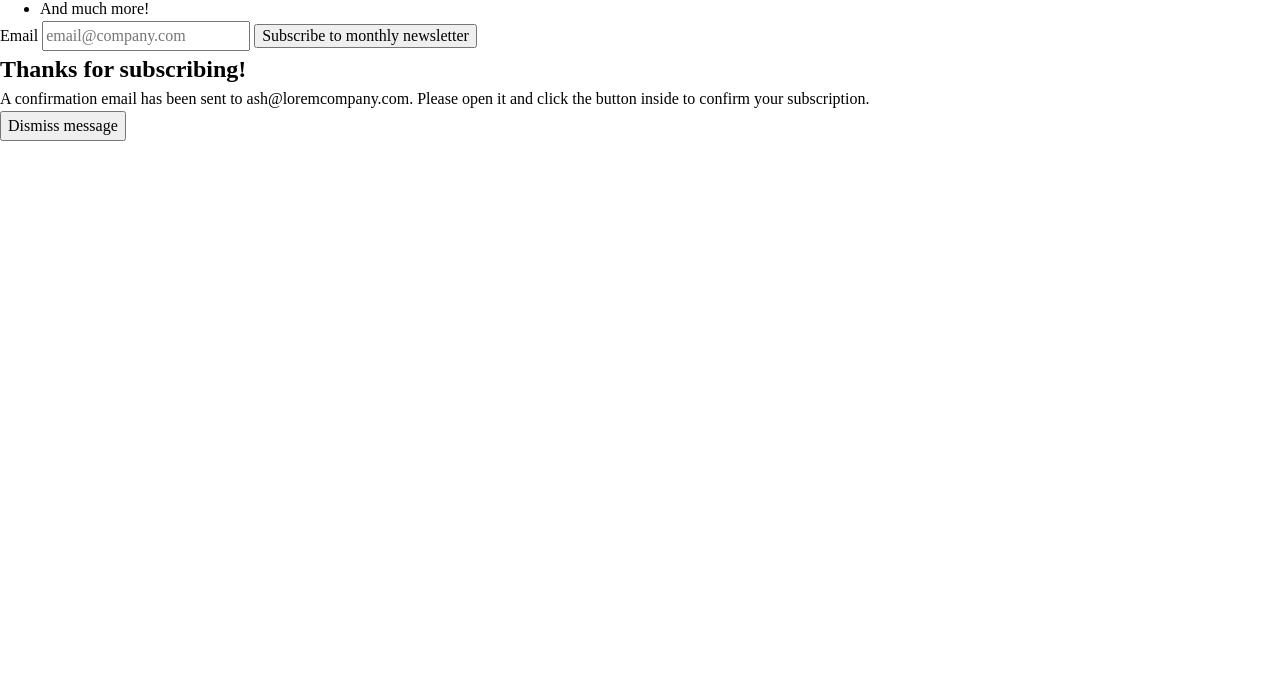
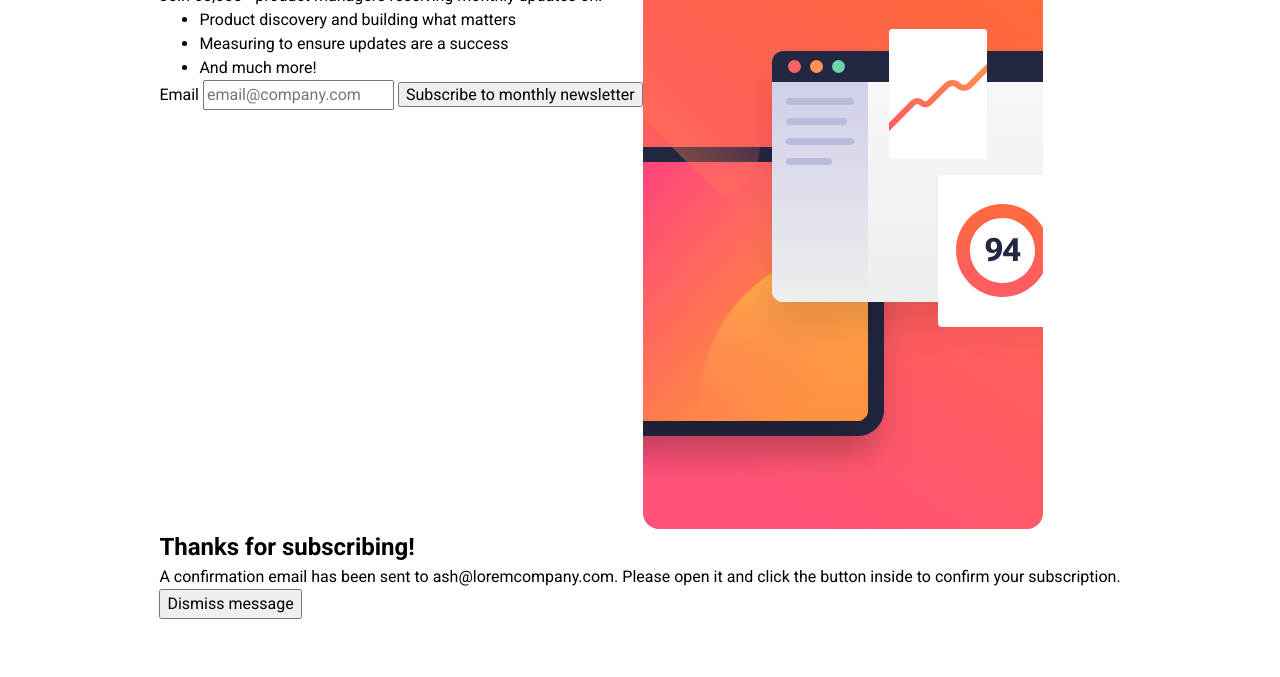
Before and after one commit to lawlawson/newsletter-sign-up, a plain HTML site: page index.html in a window 1280 px wide. Shown: the part 123-800 px from the top of the page. Drawn offline with Linux system fonts and the light colour scheme.

Commit message:
sorted columns

```diff
--- a/index.html
+++ b/index.html
@@ -16,6 +16,8 @@
   </head>
   <body>
     <main>
+      <div class="container">
+        <div class="columns">
           <div class="stay-updated">
             <h1>Stay updated!</h1>
             <p>Join 60,000+ product managers receiving monthly updates on:</p>
@@ -30,6 +32,14 @@
               <input type="submit" value="Subscribe to monthly newsletter" />
             </form>
           </div>
+          <div class="stay-updated-image">
+            <div class="sign-up">
+              <img
+                src="/assets/images/illustration-sign-up-desktop.svg"
+                alt="" />
+            </div>
+          </div>
+        </div>
         <div class="thanks-subscribing">
           <h2>Thanks for subscribing!</h2>
           <p>
@@ -38,6 +48,7 @@
           </p>
           <button>Dismiss message</button>
         </div>
+      </div>
     </main>
     <script src="/script.js"></script>
   </body>
--- a/style.css
+++ b/style.css
@@ -7,3 +7,15 @@
   --clr-grey: hsl(231, 7%, 60%);
   --clr-white: hsl(0, 0%, 100%);
 }
+
+body {
+  display: flex;
+  min-height: 100vh;
+  place-content: center;
+  align-items: center;
+  font-family: 'Roboto', sans-serif;
+}
+
+.columns {
+  display: flex;
+}
```
Lines whose indentation alone changed are shown as unchanged.
